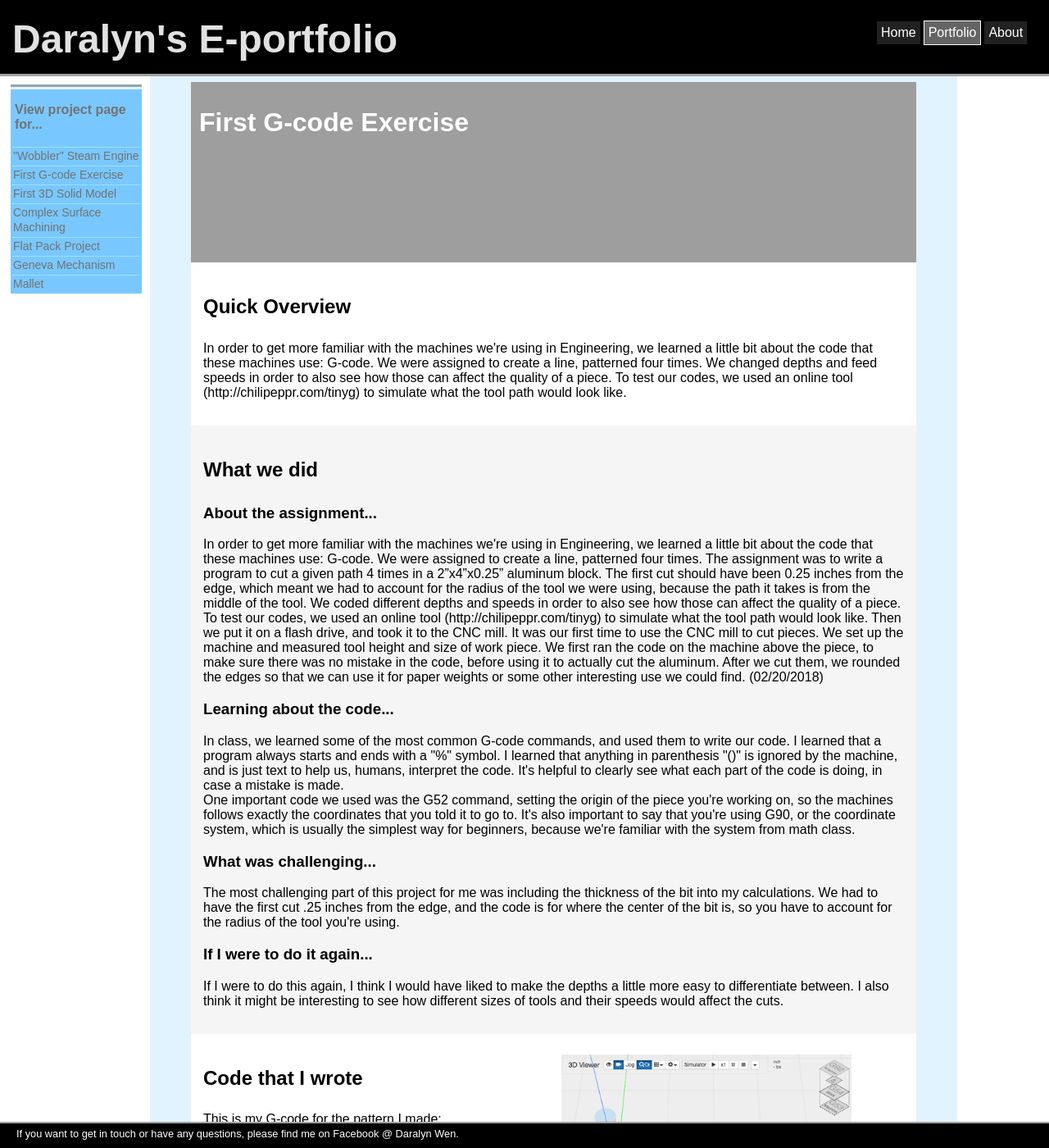
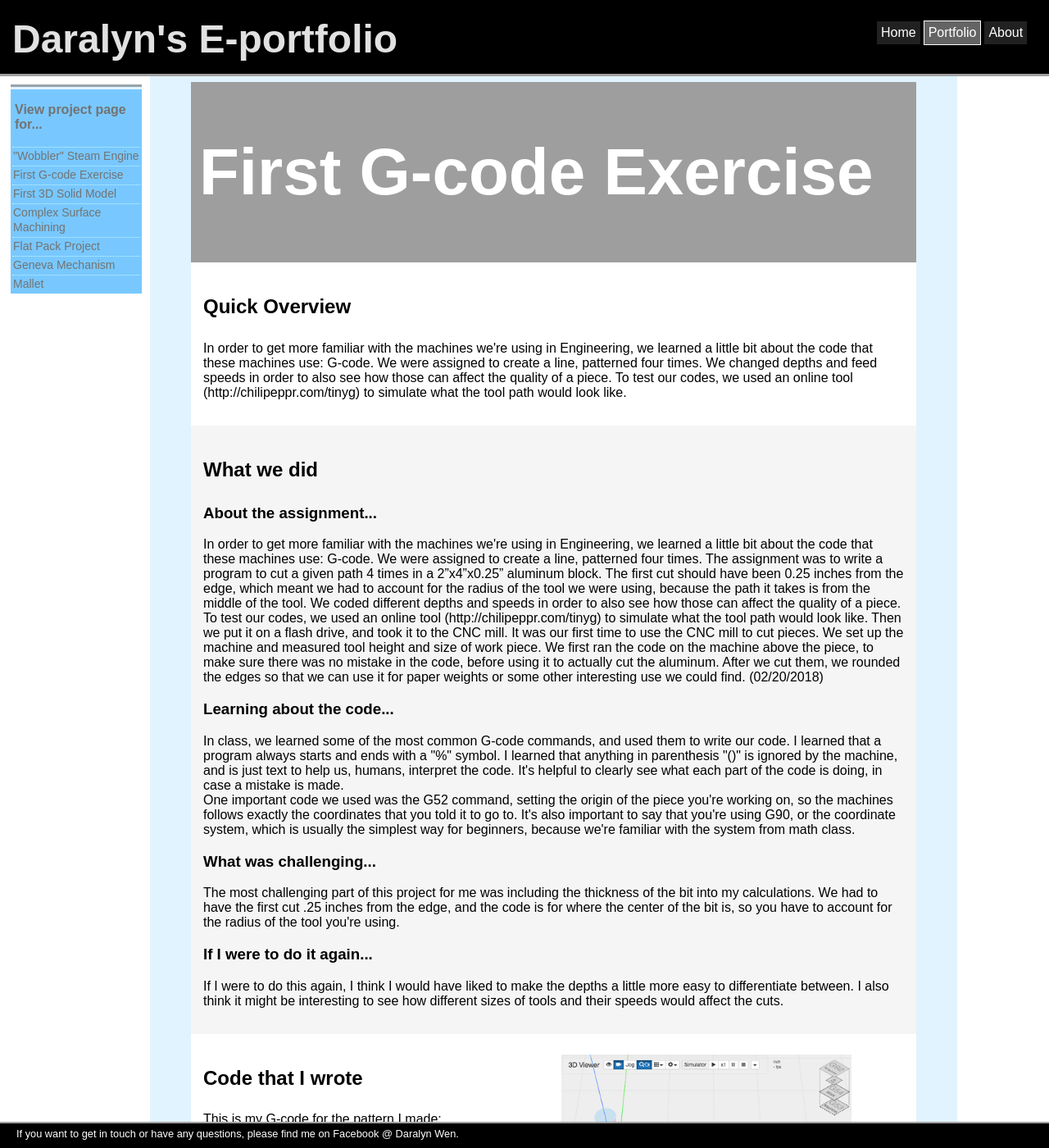
Before and after one commit to daralyn/daralyn.github.io, a Jekyll site: the page built from portfolio/engineering/first-g-code-exercise.html, in a window 1280 px wide and 1400 px high. Shown: the whole window at 82% size. Built offline with Jekyll 4.4.1, drawn with Linux system fonts in a browser that asks for light colours.

Commit message:
Update portfolio.css

```diff
--- a/css/portfolio.css
+++ b/css/portfolio.css
@@ -234,7 +234,7 @@ td.sidelinks{
 
 .projectheadtext{
 	color: rgb(255, 255, 255);
-	font-height: 80px;
+	font-size: 80px;
 
 }
 
```
